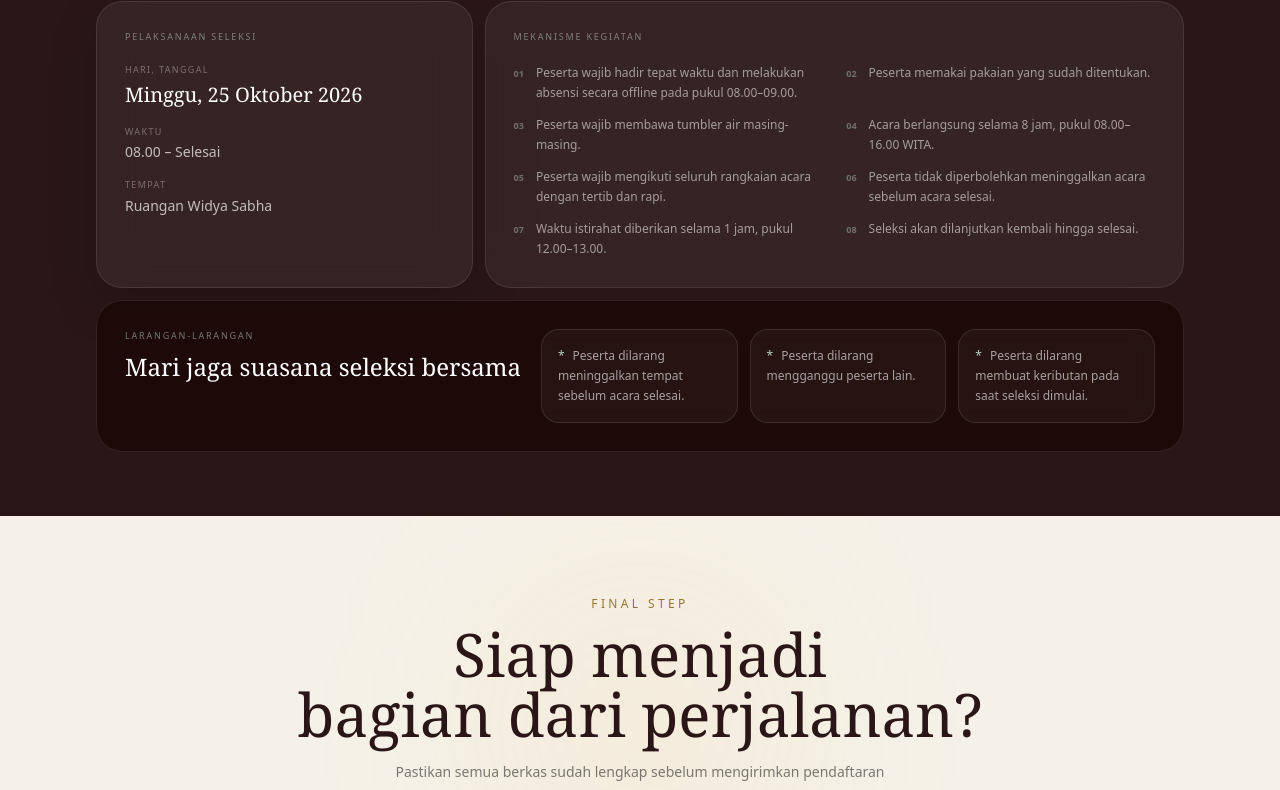
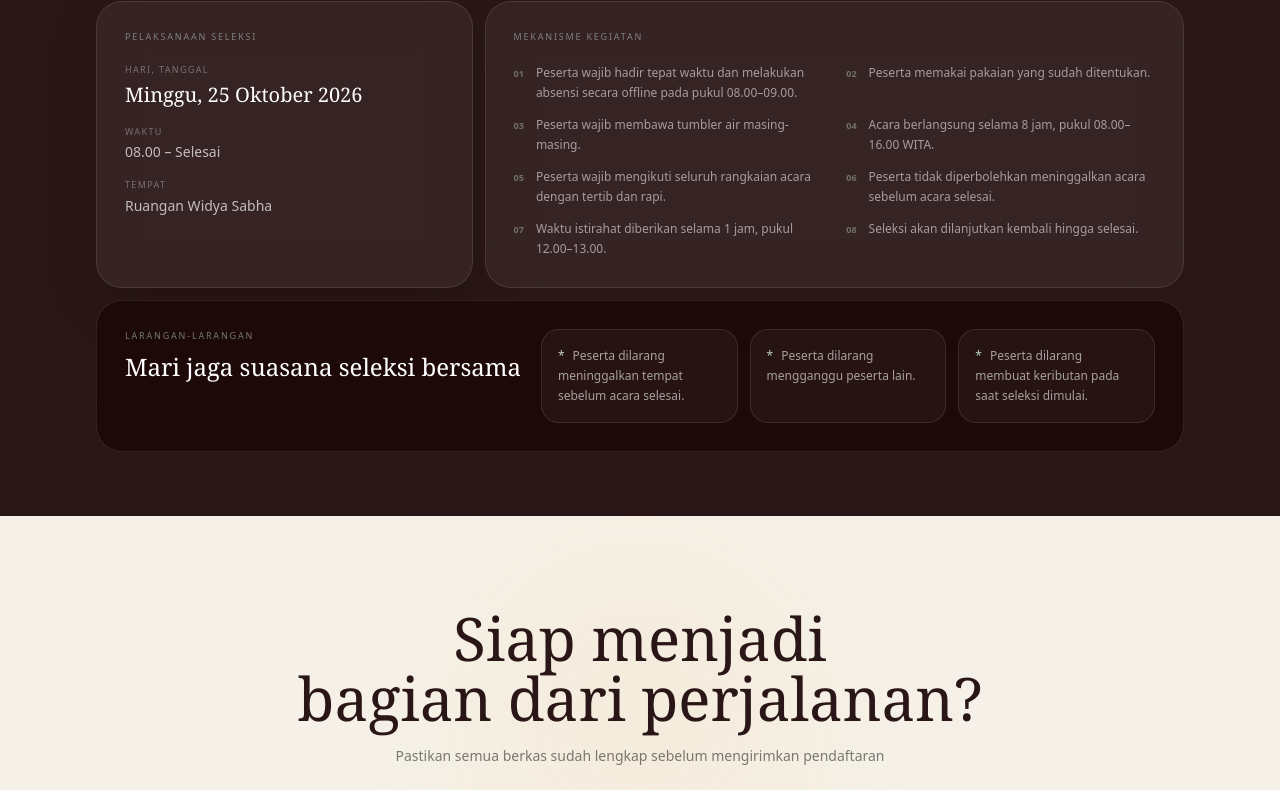
Before and after one commit to adwe336/sejebagfebunmas, a Next.js app: page /pendaftaran-finalis in a window 1280 px wide. Shown: the part 2597-3387 px from the top of the page. Built offline with nearby package versions, Linux system fonts and the light colour scheme.

Commit message:
update website

```diff
--- a/app/pendaftaran-finalis/page.tsx
+++ b/app/pendaftaran-finalis/page.tsx
@@ -465,7 +465,7 @@ export default function PendaftaranFinalisPage() {
               <div className="overflow-hidden rounded-[22px] border border-black/[0.07] bg-white/50 shadow-sm">
                 <div className="aspect-[4/3] overflow-hidden">
                   <img
-                    src="/Close Up_Bagus.webp"
+                    src="/Close up_Bagus.webp"
                     alt="Contoh foto close up Bagus"
                     className="h-full w-full object-contain object-center"
                   />
@@ -485,7 +485,7 @@ export default function PendaftaranFinalisPage() {
               <div className="overflow-hidden rounded-[22px] border border-black/[0.07] bg-white/50 shadow-sm">
                 <div className="aspect-[4/3] overflow-hidden">
                   <img
-                    src="/Full Body_Bagus.webp"
+                    src="/Full body_Bagus.webp"
                     alt="Contoh foto full body Bagus"
                     className="h-full w-full object-contain object-center"
                   />
@@ -676,9 +676,6 @@ export default function PendaftaranFinalisPage() {
         <div className="pointer-events-none absolute left-1/2 top-1/2 h-72 w-72 -translate-x-1/2 -translate-y-1/2 rounded-full bg-[#f5b446]/10 blur-[100px]" />
 
         <div className="relative mx-auto max-w-3xl px-5 text-center md:px-8">
-          <p className="text-[9px] uppercase tracking-[0.28em] text-[#9a742f] sm:text-xs">
-            Final Step
-          </p>
 
           <h2 className="mt-3 font-serif text-4xl leading-none text-[#2a1616] sm:text-6xl">
             Siap menjadi
```
